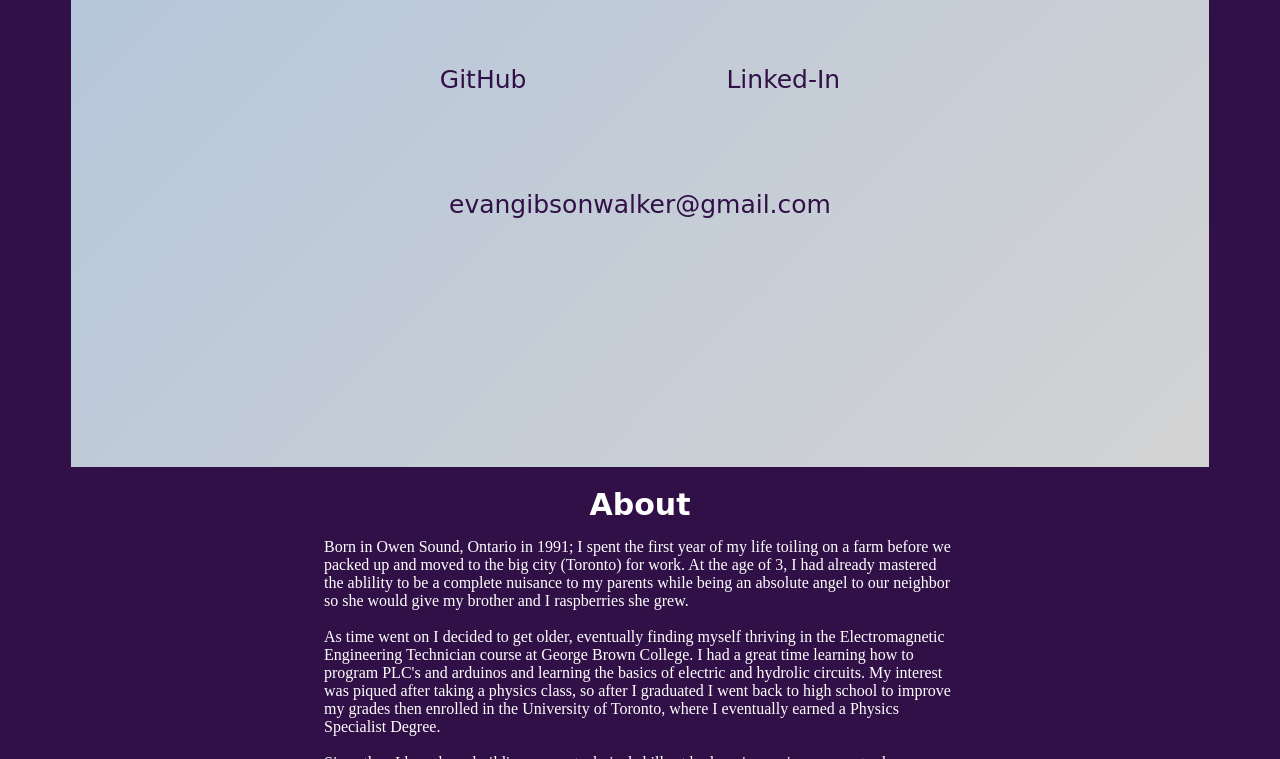
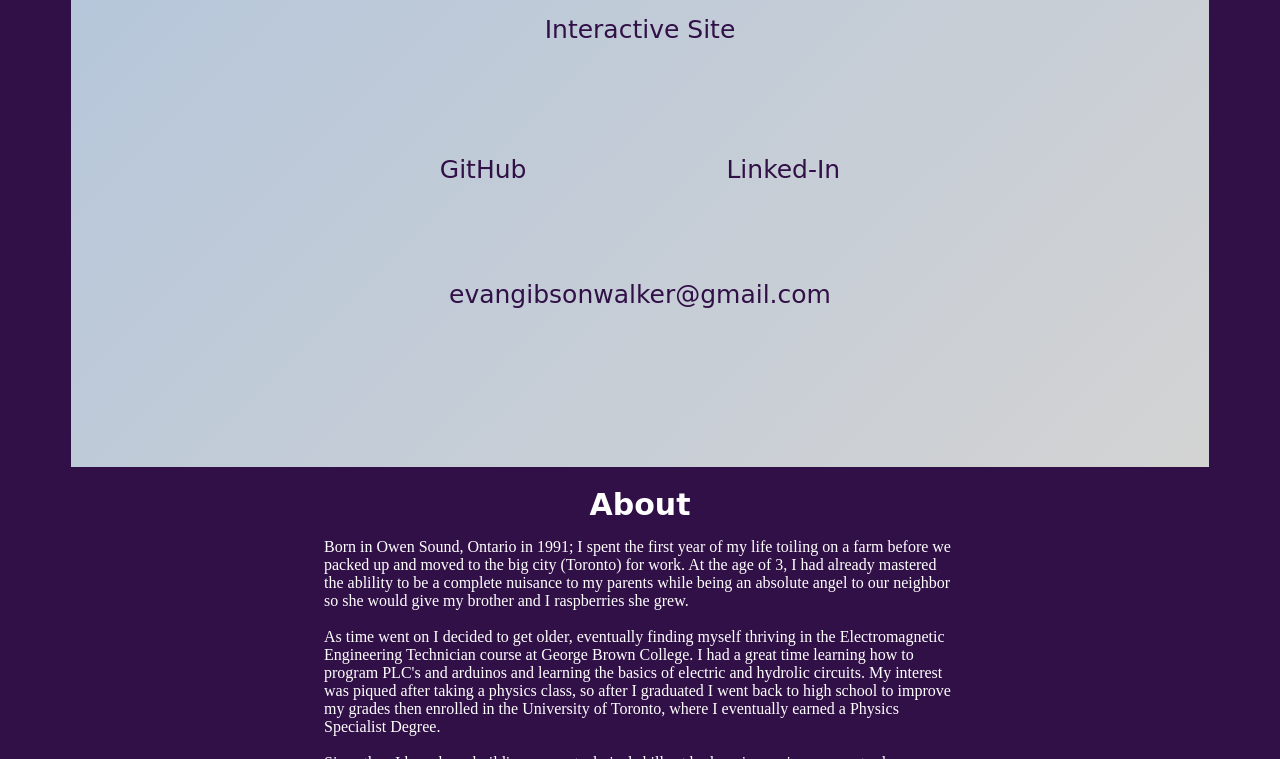
Before and after one commit to evangwalker/Evan-Walker-Porfolio-Website, a website built with Vite: page index.html in a window 1280 px wide. Shown: the part 341-1100 px from the top of the page. Built offline with nearby package versions, Linux system fonts and the light colour scheme; a web font is replaced by a local one.

Commit message:
Update index.html

```diff
--- a/index.html
+++ b/index.html
@@ -28,8 +28,8 @@
 
         <section id="welcome-section">
           <h1>Evan Walker Portfolio</h1>
-          <!--<a href="index_interactive.html" class="profile-link" id="interactive">Interactive Site
-          </a>-->
+          <a href="https://evangwalker.github.io/2D_interactive_portfolio/" class="profile-link" id="interactive">Interactive Site
+          </a>
           <section class="contact" id="contact">
             <a href="https://github.com/evangwalker/Evan-Walker-Porfolio-Website.git"
                target="_blank"
```
